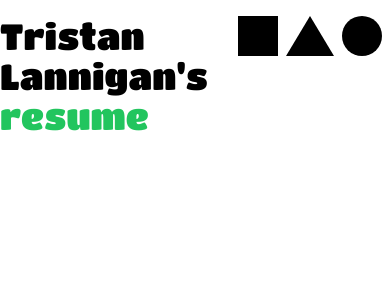
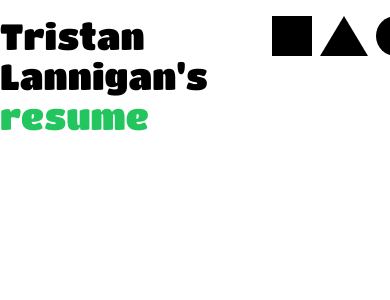
Before and after one commit to tlannigan/portfolio, a Next.js app: page /resume in a window 390 px wide. Shown: the top 300 px of the page. Built offline with nearby package versions, Linux system fonts and the light colour scheme.

Commit message:
Fix transition duration between different nav types
- Adjust nav styling and responsiveness

```diff
--- a/components/navbar.tsx
+++ b/components/navbar.tsx
@@ -8,7 +8,7 @@ interface NavbarProps {
 
 export default function Navbar({ page }: NavbarProps) {
     return (
-        <div className='flex flex-row justify-between'>
+        <div className='lg:min-w-[1024px] flex flex-row gap-x-16 justify-between mx-auto'>
             <NavbarHeading page={page} />
             <ShapeNav page={page} />
         </div>
--- a/components/polygon.tsx
+++ b/components/polygon.tsx
@@ -79,10 +79,18 @@ export default function Polygon({ shape, page }: PolygonProps) {
         }
     }
 
+    function getCoverClasses(): string[] {
+        if (page === Page.Home) {
+            return ['scale-[100]', 'duration-1000']
+        } else {
+            return ['scale-[250]', 'duration-500']
+        }
+    }
+
     const coverPage = async (e: any) => {
         const element = document.getElementById(id)
         element?.classList.remove('text-white', 'hover:scale-110')
-        element?.classList.add('duration-1000', 'scale-[100]')
+        element?.classList.add(...getCoverClasses())
         await sleep(1000)
         router.push(href)
     }
--- a/components/shapeNav.tsx
+++ b/components/shapeNav.tsx
@@ -8,7 +8,7 @@ interface ShapeNavProps {
 
 export default function ShapeNav({ page }: ShapeNavProps) {
     const pageNavClasses = () =>
-        page === Page.Home ? `justify-between w-full ${robotoMono.className}` : `gap-x-2 pr-2`
+        page === Page.Home ? `justify-between w-full ${robotoMono.className}` : `gap-x-2 pr-1`
     return (
         <div className={`flex ${pageNavClasses()}`}>
             <Polygon shape={Shape.Square} page={page} />
```
